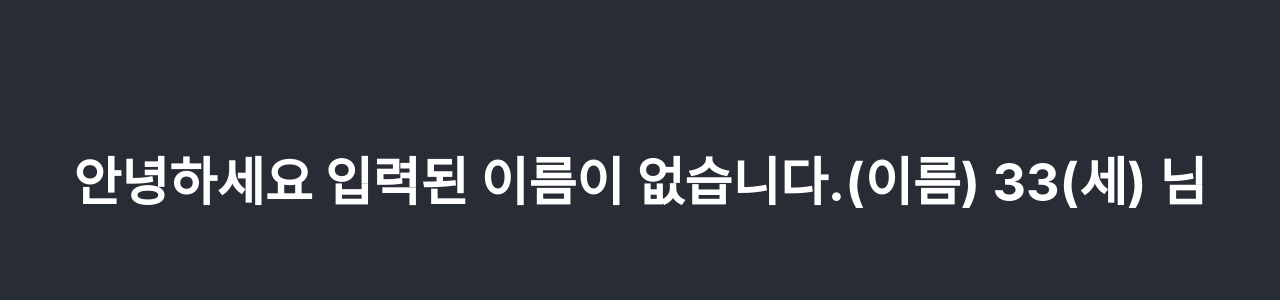
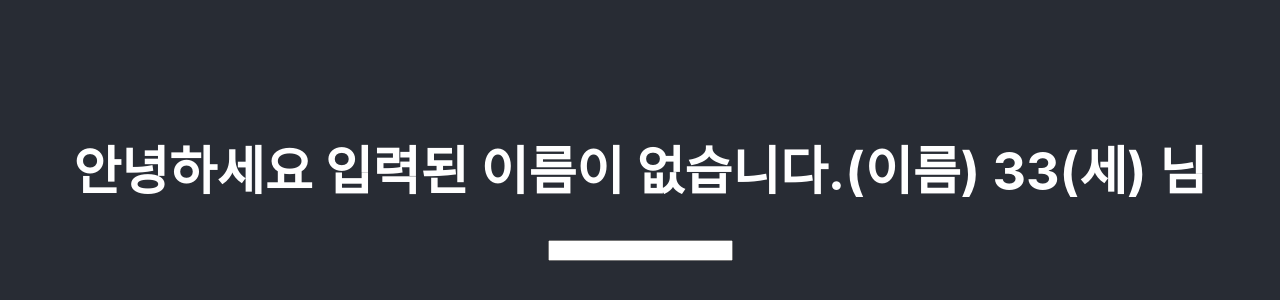
Before and after one commit to skymill2000/finDT, a React (Create React App) app in the folder fintech/: page / in a window 1280 px wide. Shown: the part 222-522 px from the top of the page. Built offline with nearby package versions, Linux system fonts and the light colour scheme.

Commit message:
이벤트 바인딩 changeName

```diff
--- a/fintech/src/App.js
+++ b/fintech/src/App.js
@@ -9,10 +9,16 @@ const Welcome = ({username, age}) => {
 
 function App() {
   const [username, setUsername] = useState("입력된 이름이 없습니다.");
+  const changeName = (event) =>{
+    console.log(event.target.value);
+    setUsername(event.target.value);
+  }
+
   return (
     <div className="App">
       <header className="App-header">
         <Welcome username={username} age="33"></Welcome>
+        <input onChange={changeName}></input>
       </header>
     </div>
   );
```
